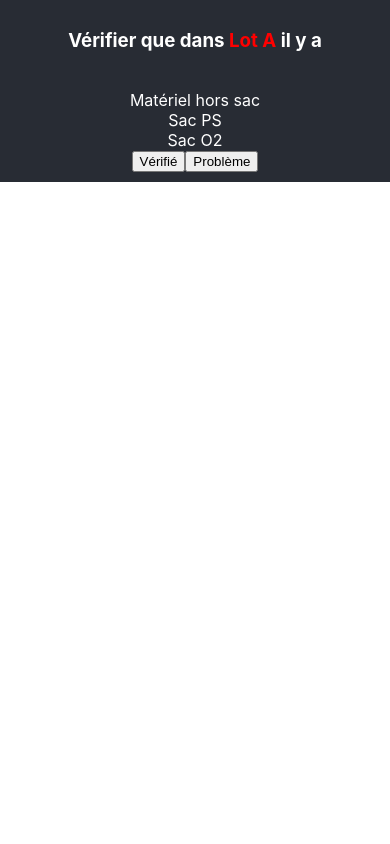
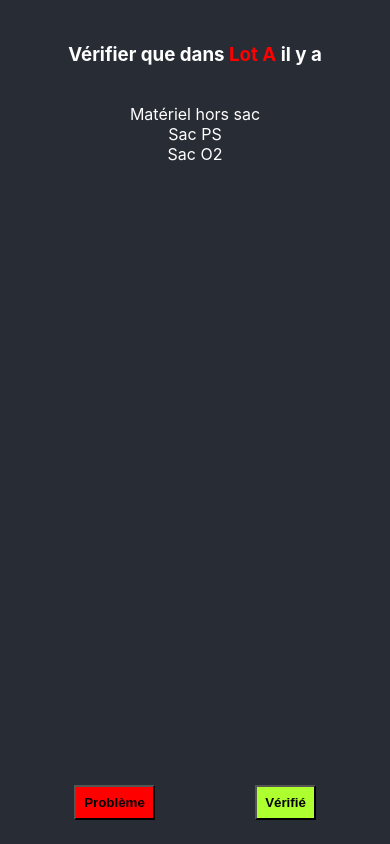
Before and after one commit to Gguigre/sfcb93-checkup, a React (Create React App) app: page / in a window 390 px wide. Built offline with nearby package versions, Linux system fonts and the light colour scheme.

Commit message:
feat: adapt design to mobile usage

```diff
--- a/src/App.css
+++ b/src/App.css
@@ -2,4 +2,5 @@
   text-align: center;
   background-color: #282c34;
   color: white;
+  height: 100vh;
 }
--- a/src/App.tsx
+++ b/src/App.tsx
@@ -20,6 +20,9 @@ function App() {
     setCheckIndex(checkIndex+1)
   }
 
+  console.log(checks[checkIndex]);
+
+
   return (
     <div className="App">
       {checks[checkIndex] !== undefined
--- a/src/components/Check.tsx
+++ b/src/components/Check.tsx
@@ -11,42 +11,51 @@ export const Verification: React.FC<Props> = ({verification, onOk, onIssue}) =>
 
   if (verification.type === 'presence') {
     return verification.items.length > 0 ?
-    <div style={{padding: 10}}>
+    <div style={{flexDirection: "column", display: "flex", height: '100%'}}>
+      <div style={{padding: 24, flex: 1, display: 'flex', flexDirection: "column"}}>
         <h3>Vérifier que dans <strong style={{color: 'red'}}>{verification.location}</strong> il y a</h3>
-      {verification.items.map(item => <span><br />{item}</span>)}
-      <div>
-        <button onClick={onOk}>
-          Vérifié
+        <div style={{flex: 1}}>{verification.items.map(item => <span><br />{item}</span>)}</div>
+        <div style={{display: "flex", justifyContent: "space-around"}}>
+          <button onClick={() => onIssue('')} style={{backgroundColor: "red", padding: 8}}>
+            <strong>Problème</strong>
           </button>
-        <button>
-          Problème
+          <button onClick={onOk} style={{backgroundColor: "greenyellow", padding: 8}}>
+            <strong>Vérifié</strong>
           </button>
+        </div>
       </div>
     </div>
     : null
   } else if (verification.type === 'date') {
-    return <div style={{padding: 10}}>
+    return <div style={{flexDirection: "column", display: "flex", height: '100%'}}>
+    <div style={{padding: 24, flex: 1, display: 'flex', flexDirection: "column"}}>
       <h3>Vérifier la date de <strong style={{color: 'red'}}>{verification.location}</strong><br /></h3>
-      {verification.name} : <input type={"month"}/>
-      <div>
-        <button onClick={onOk}>
-          Vérifié
+      <div style={{flex: 1}}>{verification.name} : <input type={"month"}/></div>
+      <div style={{display: "flex", justifyContent: "space-around"}}>
+          <button onClick={() => onIssue('')} style={{backgroundColor: "red", padding: 8}}>
+            <strong>Problème</strong>
           </button>
-        <button>
-          Problème
+          <button onClick={onOk} style={{backgroundColor: "greenyellow", padding: 8}}>
+            <strong>Vérifié</strong>
           </button>
         </div>
       </div>
+    </div>
   } else if (verification.type === 'check') {
-    return <div style={{padding: 10}}>
-      <h3>Vérification pour <strong style={{color: 'red'}}>{verification.location}</strong><br /><strong style={{color: 'green'}}>{verification.name}</strong></h3>
-      <div>
-        <button onClick={onOk}>
-          Vérifié
+    return <div style={{flexDirection: "column", display: "flex", height: '100%'}}>
+            <div style={{padding: 24, flex: 1, display: 'flex', flexDirection: "column"}}>
+              <h3>Vérification pour <strong style={{color: 'red'}}>{verification.location}</strong></h3>
+              <div style={{flex: 1}}>
+                <strong style={{color: 'green'}}>{verification.name}</strong>
+              </div>
+              <div style={{display: "flex", justifyContent: "space-around"}}>
+                <button onClick={() => onIssue('')} style={{backgroundColor: "red", padding: 8}}>
+                  <strong>Problème</strong>
                 </button>
-        <button>
-          Problème
+                <button onClick={onOk} style={{backgroundColor: "greenyellow", padding: 8}}>
+                  <strong>Vérifié</strong>
                 </button>
+              </div>
             </div>
           </div>
   }
--- a/src/scripts/buildChecks.ts
+++ b/src/scripts/buildChecks.ts
@@ -1,4 +1,4 @@
-import { Container, isCheckable, isContainer, Prop } from "../business/Prop";
+import { Container, isCheckable, isContainer } from "../business/Prop";
 import { Verification } from "../business/Verification";
 
 
@@ -8,7 +8,9 @@ export const buildChecksForContainer = (itemToCheck: Container, containerName?:
   const verifications: Verification[] = []
   const location = (containerName ? (containerName + " > ") : '') + itemToCheck.name
 
-  verifications.push({ location, type: 'presence', items: itemToCheck.content.map(prop => prop.name)})
+  if (itemToCheck.content.length > 0) {
+    verifications.push({ location, type: 'presence', items: itemToCheck.content.map(prop => prop.name)})
+  }
 
   const containerChildren = itemToCheck.content.filter(isContainer);
   containerChildren.forEach(
```
Lines whose indentation alone changed are shown as unchanged.
